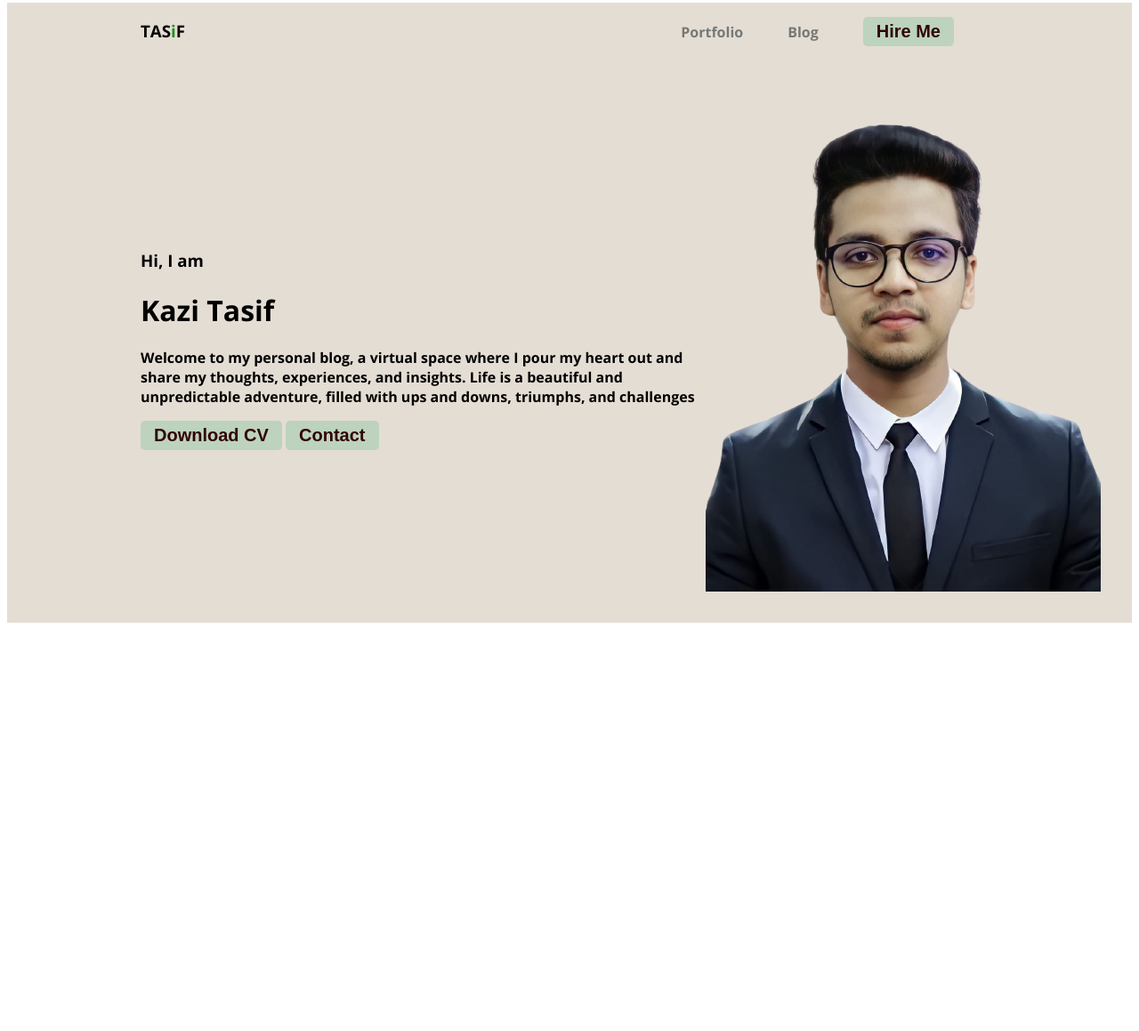
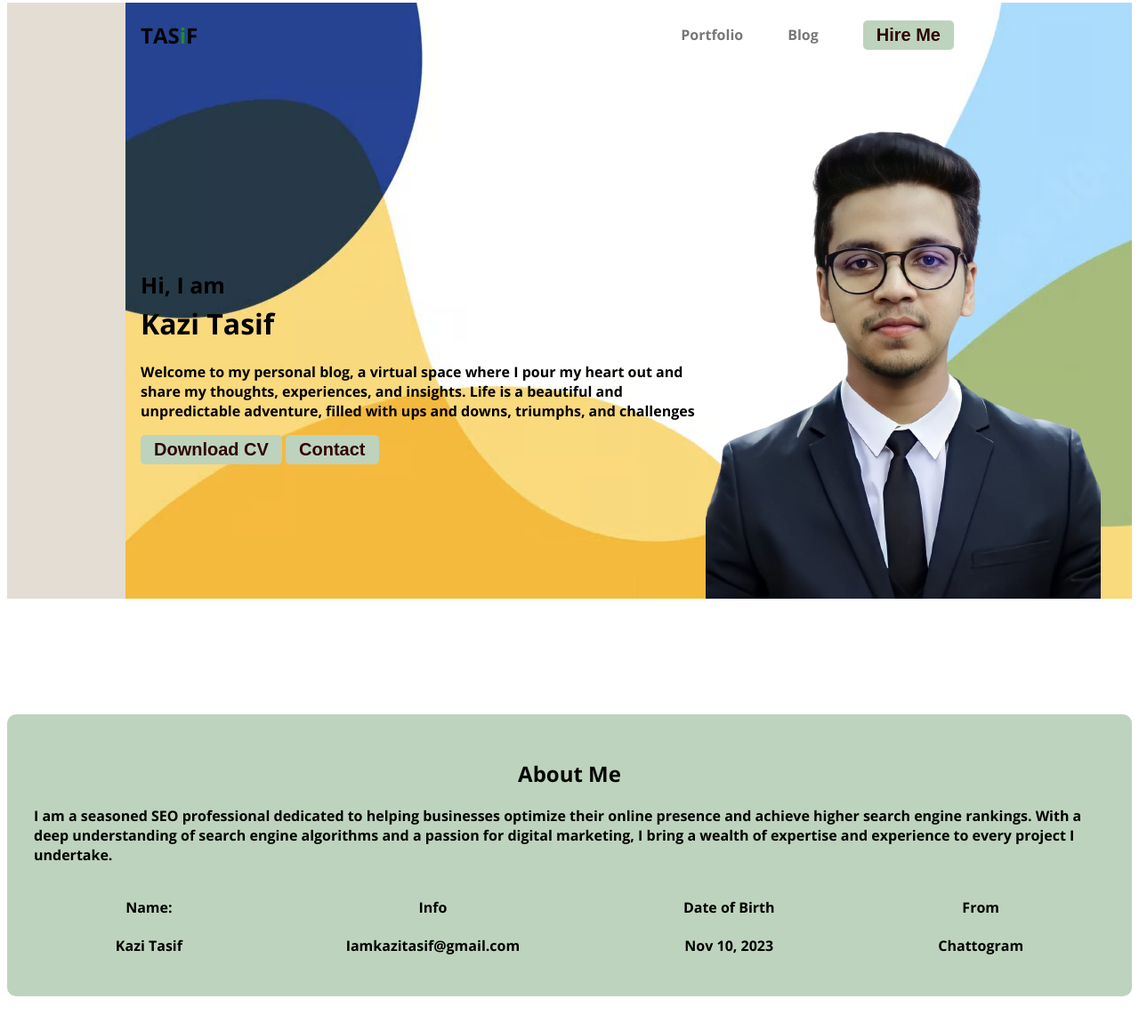
Before and after one commit to KaziTasif/personal-portfolio, a plain HTML site: page index.html in a window 1280 px wide. Shown: the part 5-1164 px from the top of the page at 89% size. Before the commit the page ends 800 px from the top, so only its background shows below. Drawn offline with nearby package versions, Linux system fonts and the light colour scheme.

Commit message:
about us design

```diff
--- a/Styles/portfolio.css
+++ b/Styles/portfolio.css
@@ -18,6 +18,20 @@ font-weight: 700;
 padding: 5px 15px ;
 }
 
+.section-title {
+    color: #040504;
+    text-align: center;
+    font-style: normal;
+    font-weight: 700;
+    line-height: normal;
+
+}
+
+.section-description {
+    color: #767976;
+    text-align: center;
+    font-size: 18px;
+}
 /*nav related styles */
 
 nav{
@@ -51,12 +65,53 @@ nav a{
 /* Header related styles */
 .header{
     background-color: rgb(228, 221, 212);
+    background-image: url('../images/bachgroundimg.jpg');
+    background-repeat: no-repeat;
+    background-position: bottom right;
+
+
 }
 .banner{
-    padding: 35px 35px 35px 150px;
+    padding: 35px 35px 0px 150px;
     display: flex;
     align-items: center;
 }
 .banner .profile-pic{
     width: 500px;
+    justify-content: space-between;
 }
+
+.banner-greeting{
+    font-size: 25px;
+    margin-bottom: 0px;
+}
+.banner-title{
+    font-size: 85;
+    font-style: normal;
+    font-weight: 700px;
+    margin-top: 5px;
+}
+/* main sections style */
+.main{
+    max-width: 1140px;
+    margin: 0 auto;
+}
+
+
+/* about sections style */
+.about {
+    padding: 30px;
+    border-radius: 10px;
+    background: #bdd3bd ;
+    margin: 130px 0;
+}
+
+.about-info-container {
+    display: flex;
+    justify-content: space-around;
+
+}
+
+.about-inf{
+    text-align: center;
+}
--- a/index.html
+++ b/index.html
@@ -13,7 +13,7 @@
 <body>
     <header class="header">
          <nav>
-            <h3 class="nav-title">TAS<span class="text-primary">i</span>F</h3>
+            <h1 class="nav-title">TAS<span class="text-primary">i</span>F</h1>
             <ul>
                 <li><a href="Portfolio">Portfolio</a></li>
                 <li><a href="Blog">Blog</a></li>
@@ -22,7 +22,7 @@
          </nav>
          <div class="banner">
              <div class="">
-                <h3 class="banner-greeting"> Hi,  I am </h3>
+                <h5 class="banner-greeting"> Hi,  I am </h5>
                 <h1 class="banner-title"> Kazi Tasif</h1>
                 <p>Welcome to my personal blog, a virtual space where I pour my heart out and share my thoughts, experiences, and insights. Life is a beautiful and unpredictable adventure, filled with ups and downs, triumphs, and challenges</p>
                 <button class="btn-primary"> Download CV</button>
@@ -32,6 +32,30 @@
             </div>
     </header>
     <main>
+        <section class="about">
+          <h1 class="section-title"> About Me</h1>
+          <p class="section-descrition"> I am a seasoned SEO professional dedicated to helping businesses optimize their online presence and achieve higher search engine rankings. With a deep understanding of search engine algorithms and a passion for digital marketing, I bring a wealth of expertise and experience to every project I undertake.
+          </p>
+
+          <div class="about-info-container">
+          <div class="about-inf">
+            <h4 class="info-title">Name:</h4>
+            <p class="info-description">Kazi Tasif</p>
+          </div>
+          <div class="about-inf">
+            <h4 class="info-title">Info</h4>
+            <p class="info-description">Iamkazitasif@gmail.com</p>
+          </div>
+          <div class="about-inf">
+            <h4 class="info-title">Date of Birth</h4>
+            <p class="info-description">Nov 10, 2023</p>
+          </div>
+          <div class="about-inf">
+            <h4 class="info-title">From</h4>
+            <p class="info-description">Chattogram</p>
+          </div>
+        </div>
+        </section>
 
     </main>
     <Footer>
```
Also changed, not shown: images/bachgroundimg.jpg (added).
